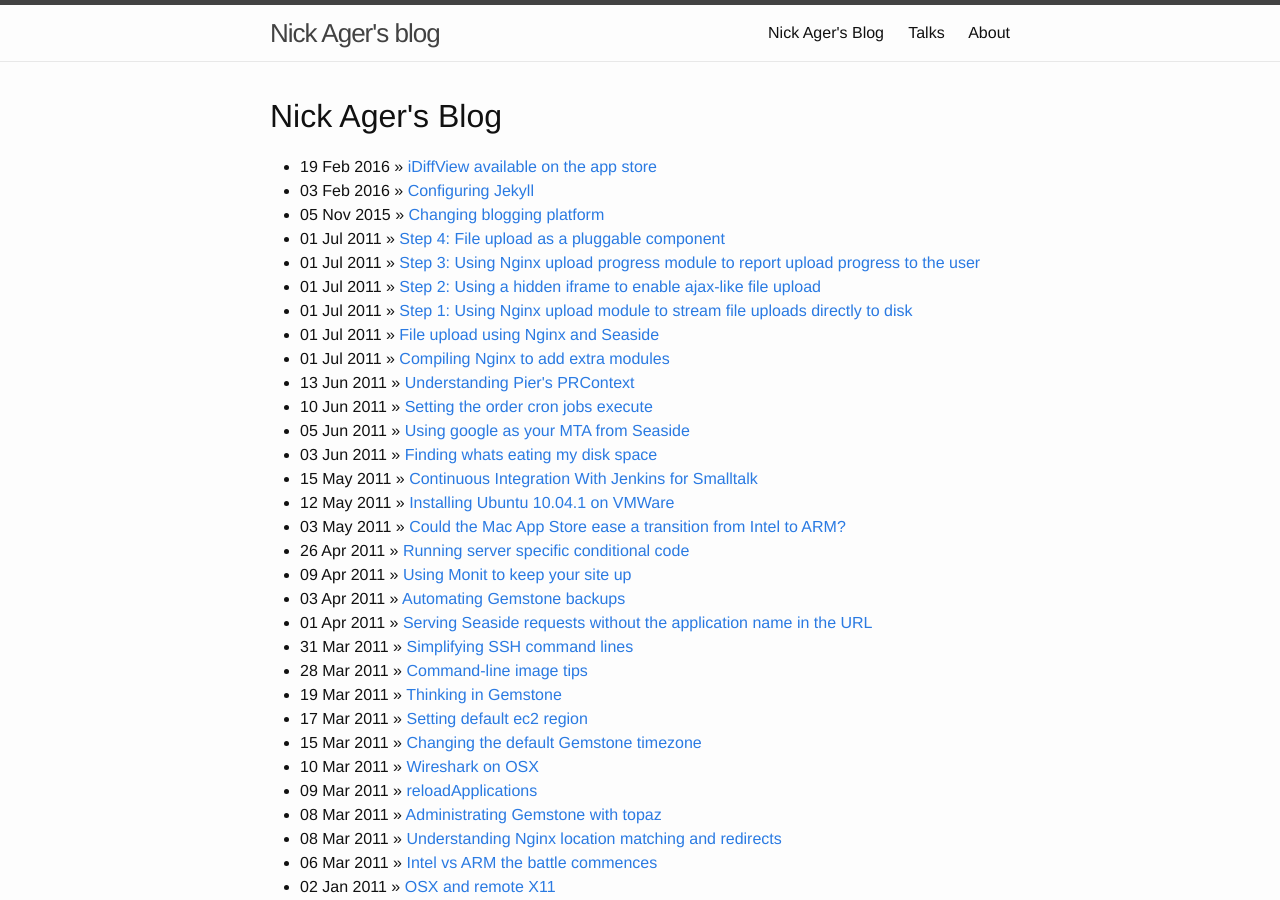
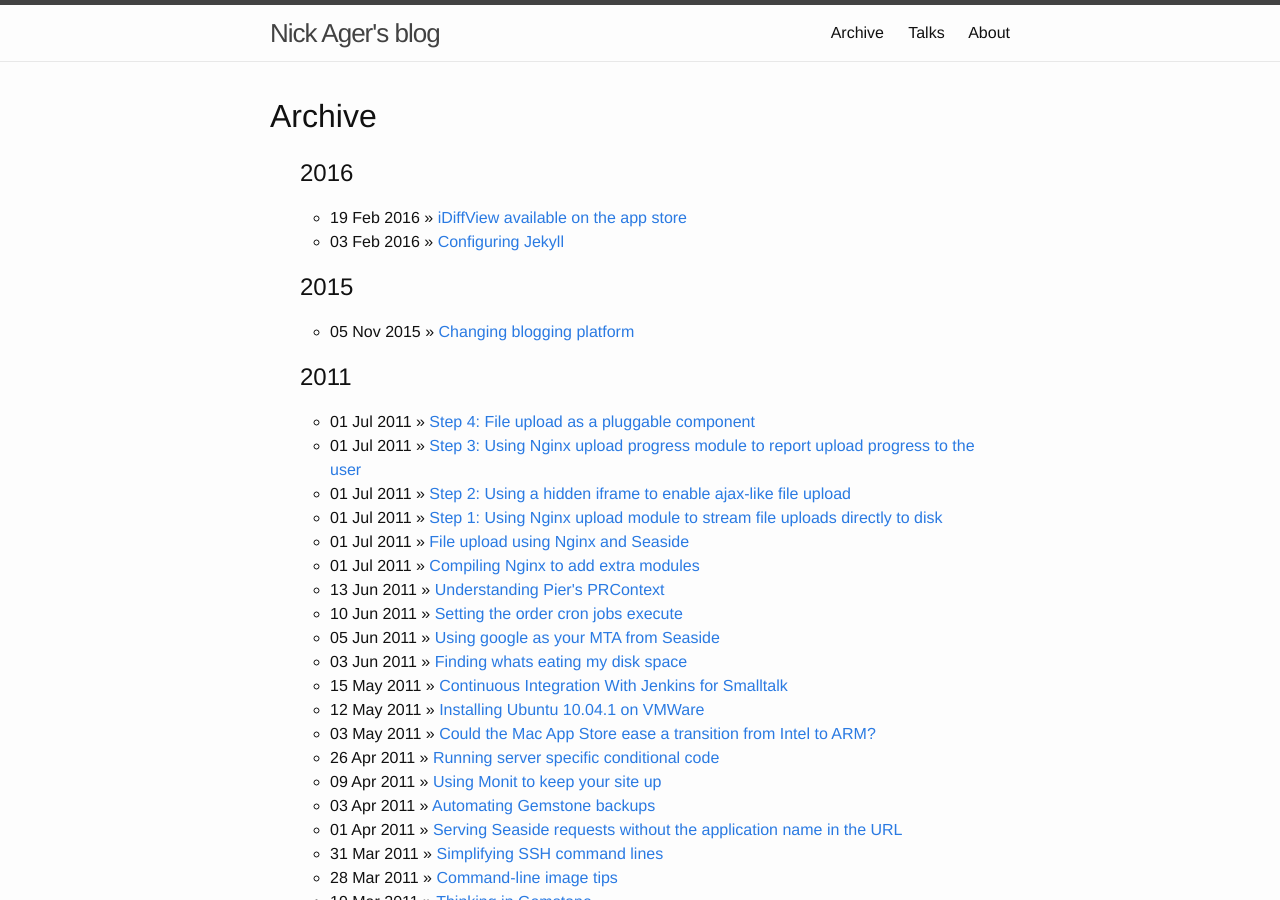
Before and after one commit to NickAger/nickager.github.io, a Jekyll site: the page built from blog/index.html, in a window 1280 px wide and 900 px high. Built offline with Jekyll 4.4.1, drawn with Linux system fonts in a browser that asks for light colours.

Commit message:
change title to archive, arrange posts by year

```diff
--- a/blog/index.html
+++ b/blog/index.html
@@ -1,11 +1,18 @@
 ---
 layout: default
-title: Nick Ager's Blog
+title: Archive
 ---
 	<h1>{{ page.title }}</h1>
 	<ul class="posts">
-
-	  {% for post in site.posts %}
-	    <li><span>{{ post.date | date_to_string }}</span> » <a href="{{ post.url }}" title="{{ post.title }}">{{ post.title }}</a></li>
-	  {% endfor %}
+		{% for post in site.posts %}
+		  {% assign currentdate = post.date | date: "%Y" %}
+		  {% if currentdate != date %}
+		    {% unless forloop.first %}</ul>{% endunless %}
+		    <h2 id="y{{post.date | date: "%Y"}}">{{ currentdate }}</h2>
+		    <ul>
+		    {% assign date = currentdate %}
+		  {% endif %}
+			<li><span>{{ post.date | date_to_string }}</span> » <a href="{{ post.url }}" title="{{ post.title }}">{{ post.title }}</a></li>
+		  {% if forloop.last %}</ul>{% endif %}
+		{% endfor %}
 	</ul>
```
Also changed, not shown: _posts/2016-02-03-New-blog-infrastructure.md (+19 -0 lines).
